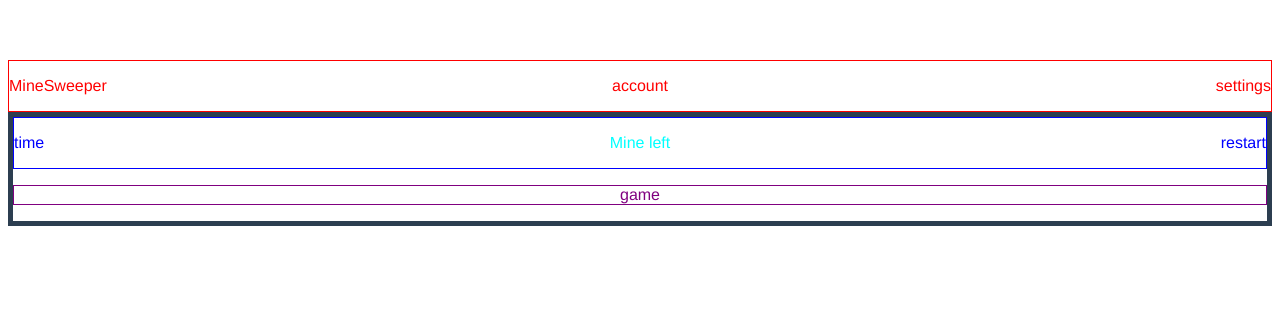
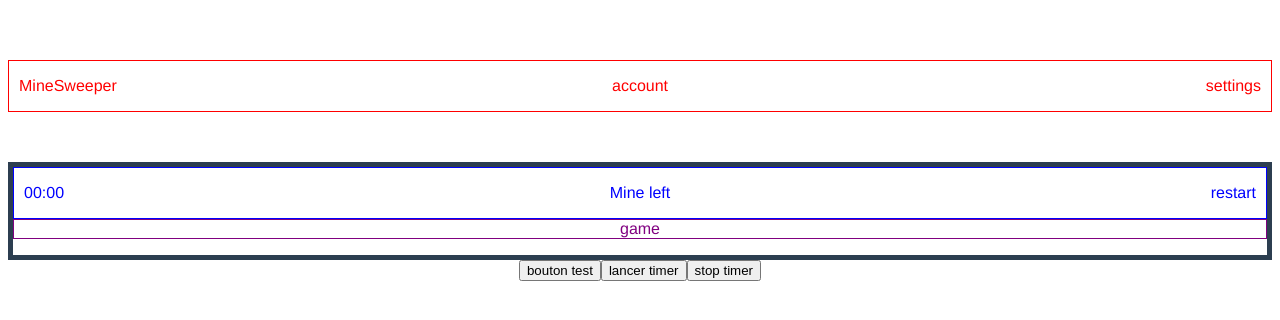
Before and after one commit to ruchlejs/mine_sweeper, a Vue app: page / in a window 1280 px wide. Shown: the top 320 px of the page. Built offline with nearby package versions, Linux system fonts and the light colour scheme.

Commit message:
functional timer

```diff
--- a/src/components/GameConteneur.vue
+++ b/src/components/GameConteneur.vue
@@ -1,13 +1,13 @@
 <template>
     <div class="game-container">
         <div class="gameBar">
-            <p>
-                time
+            <p id="time-spend">
+                {{ formattedTime }}
             </p>
             <p id="Mine-left">
                 Mine left
             </p>
-            <p>
+            <p id="restart-button">
                 restart
             </p>
         </div>
@@ -16,13 +16,67 @@
         </p>
     </div>
 
+    <button @click="console.log('bouton test')">
+        bouton test
+    </button>
+
+    <button @click="startTimer()">
+        lancer timer
+    </button>
+
+    <button @click="stopTimer()">
+        stop timer
+    </button>
 
 </template>
 
 <script>
 
 export default {
-    name: 'gameContainer'
+    name: 'gameContainer',
+    data() {
+        return {
+            timer: 0,
+            start: null,
+        }
+    },
+    methods: {
+        startTimer() {
+            if (this.start === null) {
+                this.start = setInterval(() => {
+                    this.timer++;
+                }, 1000);
+            }
+        },
+
+        stopTimer() {
+            clearInterval(this.start);
+            this.start = null;
+        },
+
+        beforeDestroy() {
+            if (this.start) {
+                clearInterval(this.start);
+            }
+        },
+
+        getFormattedTime() {
+            let min = Math.floor(this.timer / 60);
+            let sec = this.timer % 60;
+
+            return `${this.pad(min)}:${this.pad(sec)}`;
+        },
+
+        pad(number) {
+            return number < 10 ? `0${number}` : number;
+        }
+    },
+
+    computed: {
+        formattedTime() {
+            return this.getFormattedTime();
+        }
+    }
 }
 </script>
 
@@ -39,15 +93,24 @@ export default {
     border: 1px solid;
 }
 
+
+.game {
+    color: purple;
+    border: 1px solid;
+    margin-top: 0px;
+}
+
 #Mine-left {
-    color: aqua;
     position: absolute;
     left: 50%;
     transform: translateX(-50%);
 }
 
-.game {
-    color: purple;
-    border: 1px solid;
+#time-spend {
+    margin-left: 10px;
+}
+
+#restart-button {
+    margin-right: 10px;
 }
 </style>
--- a/src/components/MainBanner.vue
+++ b/src/components/MainBanner.vue
@@ -1,12 +1,12 @@
 <template>
     <div id="Banner">
-        <p>
+        <p id="title">
             MineSweeper
         </p>
         <p id="account">
             account
         </p>
-        <p>
+        <p id="settings">
             settings
         </p>
     </div>
@@ -27,6 +27,12 @@ export default {
     align-items: center;
     color: red;
     border: 1px solid;
+
+    margin-bottom: 50px;
+}
+
+#title {
+    margin-left: 10px;
 }
 
 #account {
@@ -34,4 +40,8 @@ export default {
     left: 50%;
     transform: translateX(-50%);
 }
+
+#settings {
+    margin-right: 10px;
+}
 </style>
```
